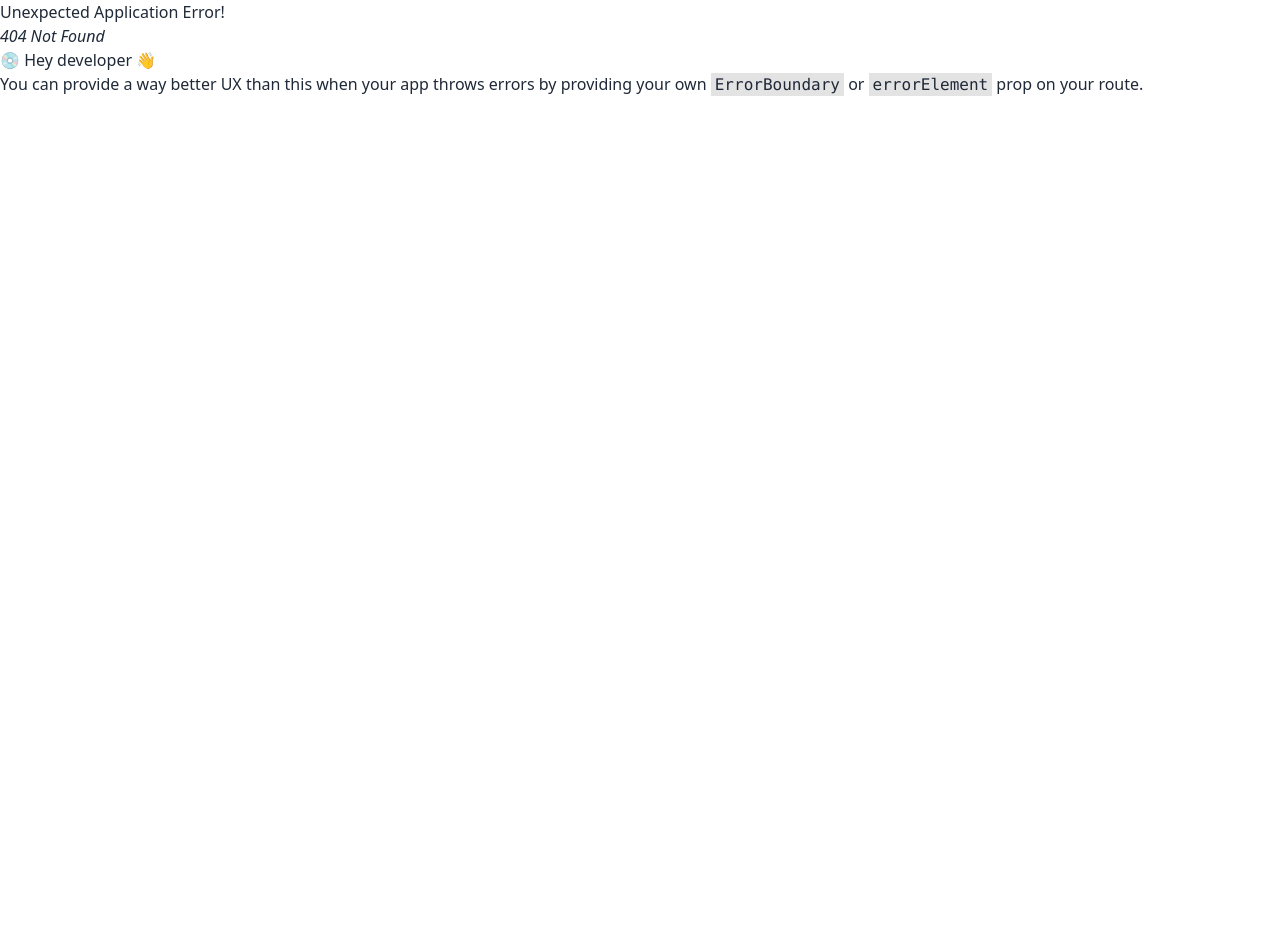
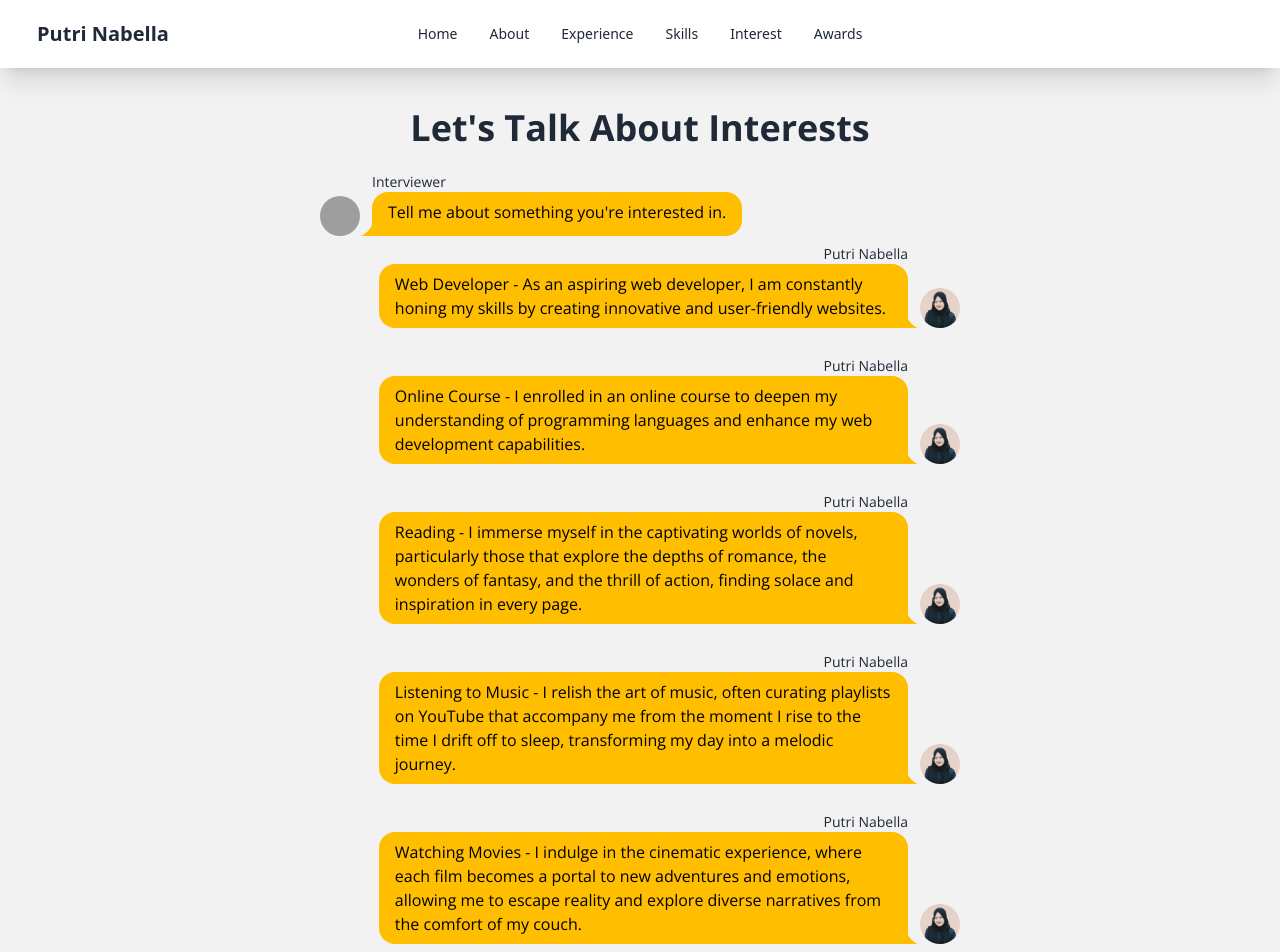
Before and after one commit to putrinabella/react-portfolio, a React (Vite) app: page /interest in a window 1280 px wide. Before the commit this address had no page. Shown: the top 952 px of the page. Before the commit the page ends 800 px from the top, so only its background shows below. Built offline with nearby package versions, Linux system fonts and the light colour scheme; grey boxes are pictures that could not be loaded.

Commit message:
feat: add interest page

```diff
--- /dev/null
+++ b/src/pages/InterestPage.jsx
@@ -0,0 +1,115 @@
+import profileImage from "../assets/Profile.jpg";
+
+const InterestPage = () => {
+  return (
+    <div className="flex flex-col min-h-screen font-opensans bg-base-200">
+      <h1 className="text-4xl font-bold text-center mt-10">
+        Let&apos;s Talk About Interests
+      </h1>
+      <div className="my-5 mx-10 lg:mx-80 md:mx-36">
+        <div className="chat chat-start">
+          <div className="chat-image avatar">
+            <div className="w-10 rounded-full">
+              <img
+                alt="Tailwind CSS chat bubble component"
+                src="https://img.daisyui.com/images/stock/photo-1534528741775-53994a69daeb.webp"
+              />
+            </div>
+          </div>
+          <div className="chat-header">
+            Interviewer
+            {/* <time className="text-xs opacity-50">12:45</time> */}
+          </div>
+          <div className="chat-bubble chat-bubble-warning">
+            Tell me about something you&apos;re interested in.
+          </div>
+          {/* <div className="chat-footer opacity-50">Send</div> */}
+        </div>
+        <div className="chat chat-end mb-5">
+          <div className="chat-image avatar">
+            <div className="w-10 rounded-full">
+              <img
+                alt="Tailwind CSS chat bubble component"
+                src={profileImage}
+              />
+            </div>
+          </div>
+          <div className="chat-header">Putri Nabella</div>
+          <div className="chat-bubble chat-bubble-warning">
+            Web Developer - As an aspiring web developer, I am constantly honing
+            my skills by creating innovative and user-friendly websites.
+          </div>
+        </div>
+        <div className="chat chat-end mb-5">
+          <div className="chat-image avatar">
+            <div className="w-10 rounded-full">
+              <img
+                alt="Tailwind CSS chat bubble component"
+                src={profileImage}
+              />
+            </div>
+          </div>
+          <div className="chat-header">Putri Nabella</div>
+          <div className="chat-bubble chat-bubble-warning">
+            Online Course - I enrolled in an online course to deepen my
+            understanding of programming languages and enhance my web
+            development capabilities.
+          </div>
+        </div>
+        <div className="chat chat-end mb-5">
+          <div className="chat-image avatar">
+            <div className="w-10 rounded-full">
+              <img
+                alt="Tailwind CSS chat bubble component"
+                src={profileImage}
+              />
+            </div>
+          </div>
+          <div className="chat-header">Putri Nabella</div>
+          <div className="chat-bubble chat-bubble-warning">
+            Reading - I immerse myself in the captivating worlds of novels,
+            particularly those that explore the depths of romance, the wonders
+            of fantasy, and the thrill of action, finding solace and inspiration
+            in every page.
+          </div>
+        </div>
+        <div className="chat chat-end mb-5">
+          <div className="chat-image avatar">
+            <div className="w-10 rounded-full">
+              <img
+                alt="Tailwind CSS chat bubble component"
+                src={profileImage}
+              />
+            </div>
+          </div>
+          <div className="chat-header">Putri Nabella</div>
+          <div className="chat-bubble chat-bubble-warning">
+            Listening to Music - I relish the art of music, often curating
+            playlists on YouTube that accompany me from the moment I rise to the
+            time I drift off to sleep, transforming my day into a melodic
+            journey.
+          </div>
+        </div>
+        <div className="chat chat-end mb-5">
+          <div className="chat-image avatar">
+            <div className="w-10 rounded-full">
+              <img
+                alt="Tailwind CSS chat bubble component"
+                src={profileImage}
+              />
+            </div>
+          </div>
+          <div className="chat-header">Putri Nabella</div>
+          <div className="chat-bubble chat-bubble-warning">
+            Watching Movies - I indulge in the cinematic experience, where each
+            film becomes a portal to new adventures and emotions, allowing me to
+            escape reality and explore diverse narratives from the comfort of my
+            couch.
+          </div>
+        </div>
+      </div>
+    </div>
+  );
+};
+
+export default InterestPage;
--- a/src/route/router.jsx
+++ b/src/route/router.jsx
@@ -4,6 +4,7 @@ import HomePage from "../pages/HomePage";
 import MainLayout from "../layout/MainLayout";
 import AboutPage from "../pages/AboutPage";
 import ExperiencePage from "../pages/ExperiencePage";
+import InterestPage from "../pages/InterestPage";
 
 const router = createBrowserRouter([
   {
@@ -22,6 +23,10 @@ const router = createBrowserRouter([
         path: "experience",
         element: <ExperiencePage />,
       },
+      {
+        path: "interest",
+        element: <InterestPage />,
+      },
     ],
   },
 ]);
```
